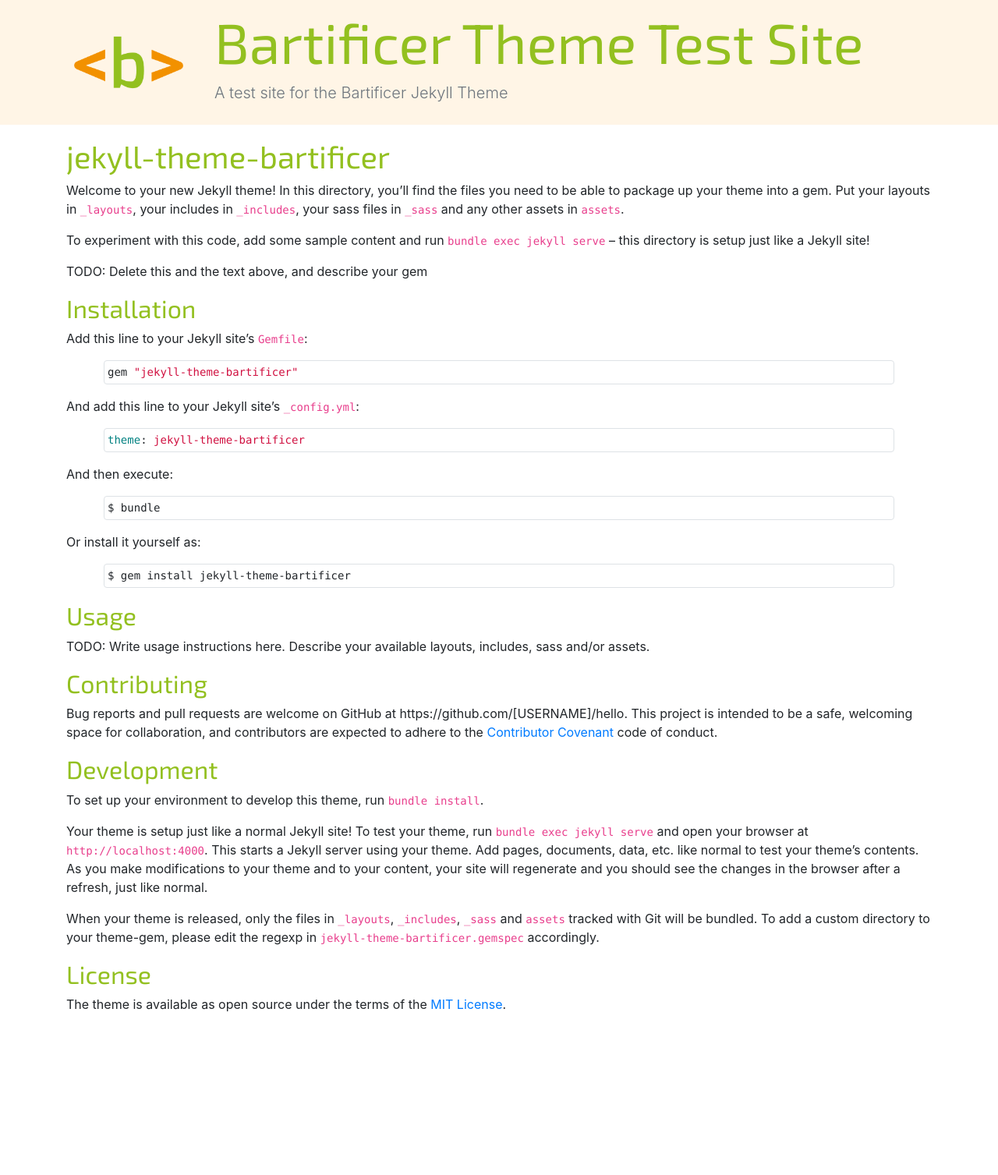
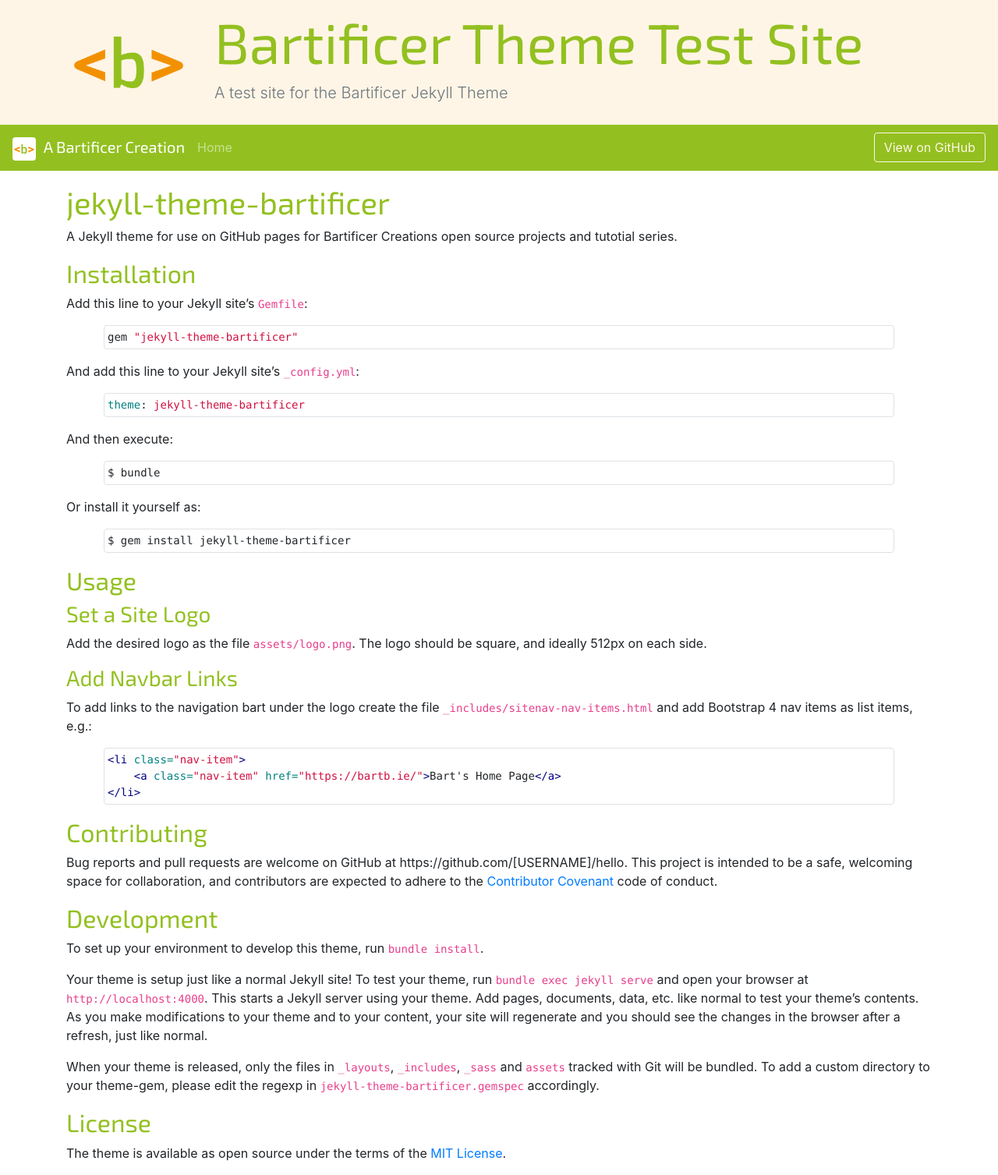
Before and after one commit to bartificer/bartificer-jekyll-theme, a Jekyll site: the page built from README.md, in a window 1280 px wide. Shown: the whole page at 78% size. Built offline with Jekyll 4.4.1, drawn with Linux system fonts in a browser that asks for light colours; nearby versions of some CDN libraries; our own code applies the rules of GitHub Pages for plain Markdown files; before the commit the page ends 1316 px from its top, so only the background shows below that.

Commit message:
Added Site Nav Bar

````diff
--- a/README.md
+++ b/README.md
@@ -1,10 +1,6 @@
 # jekyll-theme-bartificer
 
-Welcome to your new Jekyll theme! In this directory, you'll find the files you need to be able to package up your theme into a gem. Put your layouts in `_layouts`, your includes in `_includes`, your sass files in `_sass` and any other assets in `assets`.
-
-To experiment with this code, add some sample content and run `bundle exec jekyll serve` – this directory is setup just like a Jekyll site!
-
-TODO: Delete this and the text above, and describe your gem
+A Jekyll theme for use on GitHub pages for Bartificer Creations open source projects and tutotial series.
 
 
 ## Installation
@@ -31,7 +27,19 @@
 
 ## Usage
 
-TODO: Write usage instructions here. Describe your available layouts, includes, sass and/or assets.
+### Set a Site Logo
+
+Add the desired logo as the file `assets/logo.png`. The logo should be square, and ideally 512px on each side.
+
+### Add Navbar Links
+
+To add links to the navigation bart under the logo create the file `_includes/sitenav-nav-items.html` and add Bootstrap 4 nav items as list items, e.g.:
+
+```html
+<li class="nav-item">
+    <a class="nav-item" href="https://bartb.ie/">Bart's Home Page</a>
+</li>
+```
 
 ## Contributing
 
--- a/_layouts/default.html
+++ b/_layouts/default.html
@@ -17,7 +17,7 @@
     <title>{{site.name}}</title>
 </head>
 <body>
-    <header class="bg-accent-light mb-3">
+    <header class="bg-accent-light">
         <div class="container">
             <div class="row d-flex flex-wrap align-items-center">
                 <div class="col-12 text-center d-md-none">
@@ -34,7 +34,23 @@
         </div>
     </header>
 
-    <main class="container">
+
+    <nav class="navbar navbar-dark bg-accent">
+        <a href="https://bartificer.net/" target="_blank" class="navbar-brand">
+            <img src="{{site.baseurl}}/assets/logo-bartificer-brand.png" alt="Bartificer Creations Logo" title="A Bartificer Creation" class="rounded" width="30" height="30">
+            <span class="d-none d-lg-inline font-bartificer ml-1">A Bartificer Creation</span>
+        </a>
+        <ul class="navbar-nav mr-auto">
+            <li class="nav-item">
+                <a href="{{site.baseurl}}/" class="nav-link">Home</a>
+            </li>
+            {% include sitenav-nav-items.html %}
+        </ul>
+        {% if site.github.repository_url %}{% endif %} <!-- for later! -->
+        <a href="{{site.github.repository_url}}" class="btn btn-outline-accent-light">View on GitHub</a>
+    </nav>
+
+    <main class="container mt-3">
         {{ content }}
     </main>
 
--- a/assets/main.scss
+++ b/assets/main.scss
@@ -1,11 +1,16 @@
 ---
 ---
 
-// load desired Google fonts
+//
+// load web fonts
+//
+
+// load the Bartificer font "Exo 2" from Google fonts
 @import url('https://fonts.googleapis.com/css?family=Exo+2&display=swap');
+$font-family-bartificer: "Exo 2", sans-serif;
 
 //
-// set Bootstrap variables
+// set Bootstrap variables and import Bootstrap
 //
 
 // set the headings font
@@ -21,6 +26,19 @@
 
 // import bootstrap
 @import "bootstrap/bootstrap";
+
+//
+// define style classes
+//
+
+//
+.font-bartificer{
+    font-family: $font-family-bartificer;
+}
+
+//
+// Style the page
+//
 
 // add the accent colour to the headers
 h1, h2, h3, h4, h5, h6{
````
Also changed, not shown: _includes/sitenav-nav-items.html (added, +7 -0 lines), assets/logo-bartificer-brand.png (added).
